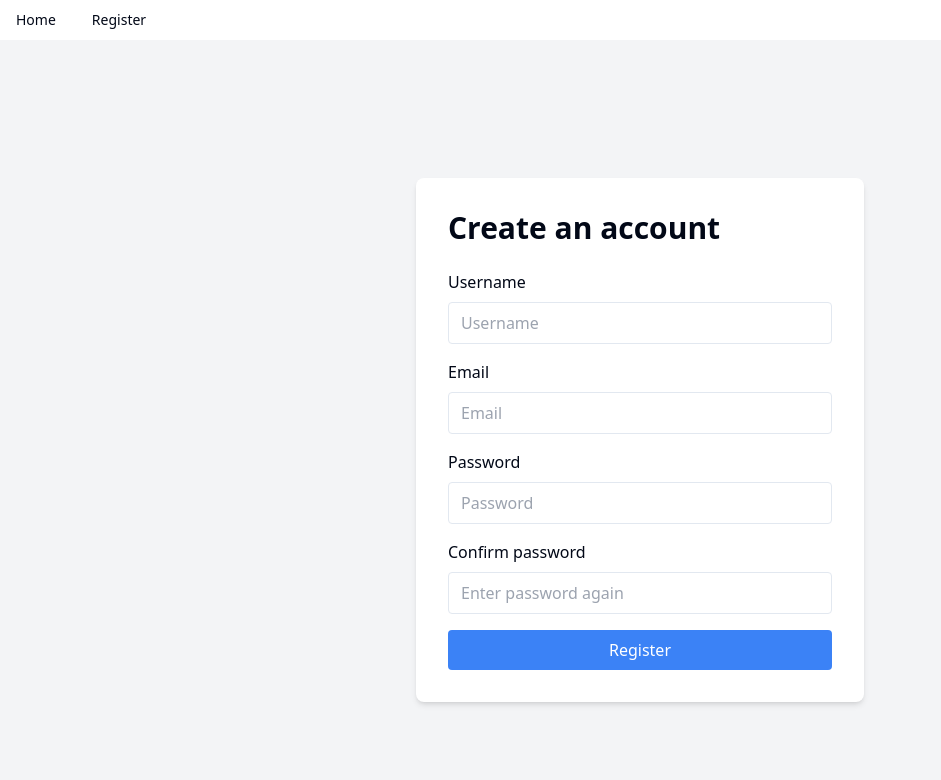
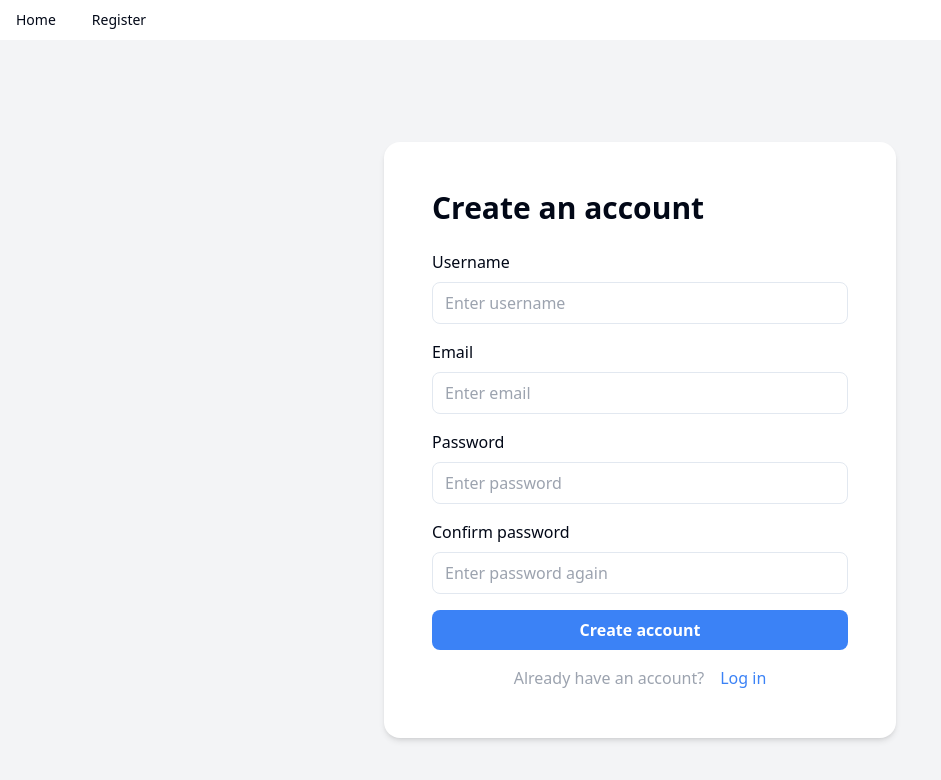
Before and after one commit to felltrin/soggy-waffle-sandwich, a React (Vite) app in the folder client/: page /register in a window 1280 px wide. Shown: the top 780 px of the page, without its empty margins (0-941 px from the left). Built offline with nearby package versions, Linux system fonts and the light colour scheme.

Commit message:
the registration page has been styled for user rentention
Signed-off-by: Lucius Holzinger <luciholzinger@gmail.com>

```diff
--- a/client/src/components/FormButton.tsx
+++ b/client/src/components/FormButton.tsx
@@ -4,7 +4,6 @@ const FormButton = ({ buttonText }) => {
       <button
         type="submit"
         className="w-full bg-blue-500 text-white py-2 rounded-lg hover:bg-blue-600 font-semibold"
-        // className="w-full h-3/4 bg-blue-500"
       >
         {buttonText}
       </button>
--- a/client/src/pages/Login.tsx
+++ b/client/src/pages/Login.tsx
@@ -21,7 +21,7 @@ function Login() {
 
       const { access_token } = response.data;
       localStorage.setItem("token", access_token);
-      alert(response.data.message);
+      // alert(response.data.message);
       navigate(0);
     } catch (error) {
       console.error(
--- a/client/src/pages/Register.tsx
+++ b/client/src/pages/Register.tsx
@@ -1,6 +1,8 @@
 import React, { useState } from "react";
 import axios from "axios";
 import { useNavigate } from "react-router-dom";
+import FormInput from "@/components/FormInput";
+import FormButton from "@/components/FormButton";
 
 function Register() {
   const [formData, setFormData] = useState({
@@ -117,19 +119,20 @@ function Register() {
 
   return (
     <div className="min-h-screen flex items-center justify-center bg-gray-100">
-      <div className="bg-white p-8 rounded-lg shadow-md w-full max-w-md">
-        <h2 className="text-3xl font-bold mb-6 text-left">Create an account</h2>
+      <div className="bg-white p-12 rounded-2xl shadow-md w-full max-w-lg">
+        <h2 className="text-3xl font-semibold mb-6 text-left">
+          Create an account
+        </h2>
         <form onSubmit={handleRegister} className="max-w-md mx-auto">
           <div className="mb-4">
             <label className="block mb-2">Username</label>
-            <input
+            <FormInput
               type="text"
-              placeholder="Username"
+              placeholder="Enter username"
               value={formData.username}
               onChange={(e) =>
                 setFormData({ ...formData, username: e.target.value })
               }
-              className="w-full px-3 py-2 border rounded"
             />
             {errors.username && (
               <p className="text-red-500 text-sm mt-1">{errors.username}</p>
@@ -138,15 +141,13 @@ function Register() {
 
           <div className="mb-4">
             <label className="block mb-2">Email</label>
-            <input
+            <FormInput
               type="email"
-              id="email"
-              placeholder="Email"
+              placeholder="Enter email"
               value={formData.email}
               onChange={(e) =>
                 setFormData({ ...formData, email: e.target.value })
               }
-              className="w-full px-3 py-2 border rounded"
             />
             {errors.email && (
               <p className="text-red-500 text-sm mt-1">{errors.email}</p>
@@ -155,14 +156,13 @@ function Register() {
 
           <div className="mb-4">
             <label className="block mb-2">Password</label>
-            <input
+            <FormInput
               type="password"
-              placeholder="Password"
+              placeholder="Enter password"
               value={formData.password}
               onChange={(e) =>
                 setFormData({ ...formData, password: e.target.value })
               }
-              className="w-full px-3 py-2 border rounded"
             />
             {errors.password && (
               <p className="text-red-500 text-sm mt-1">{errors.password}</p>
@@ -171,15 +171,13 @@ function Register() {
 
           <div className="mb-4">
             <label className="block mb-2">Confirm password</label>
-            <input
+            <FormInput
               type="password"
-              id="confirmPassword"
               placeholder="Enter password again"
               value={formData.confirmPassword}
               onChange={(e) =>
                 setFormData({ ...formData, confirmPassword: e.target.value })
               }
-              className="w-full px-3 py-2 border rounded"
             />
             {errors.confirmPassword && (
               <p className="text-red-500 text-sm mt-1">
@@ -188,12 +186,11 @@ function Register() {
             )}
           </div>
 
-          <button
-            type="submit"
-            className="w-full bg-blue-500 text-white py-2 rounded hover:bg-blue-600"
-          >
-            Register
-          </button>
+          <FormButton buttonText={"Create account"} />
+          <div className="flex items-center justify-center align-text-bottom pt-4">
+            <p className="pr-4 text-gray-400">Already have an account?</p>
+            <a className="text-blue-500">Log in</a>
+          </div>
         </form>
       </div>
     </div>
```
Also changed, not shown: 1 other file (tests, documents, lock files or other folders).
